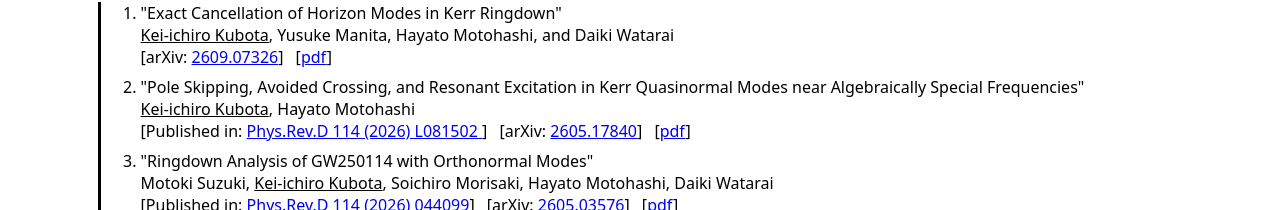
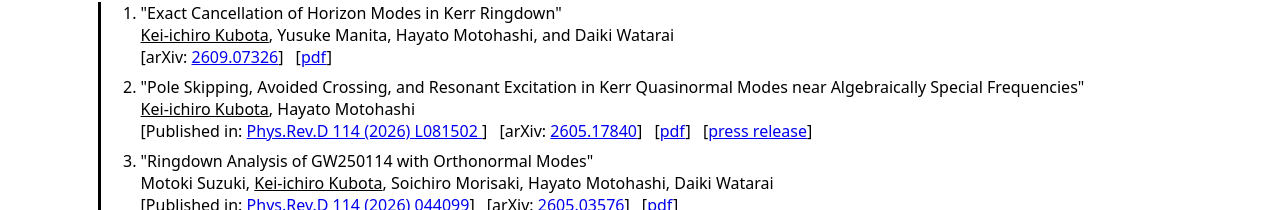
Before and after one commit to keiichirokubota/mypage, a plain HTML site: page research.html in a window 1280 px wide. Shown: the part 283-493 px from the top of the page. Drawn offline with Linux system fonts and the light colour scheme; a script that the page names is missing.

Commit message:
20261029

```diff
--- a/research.html
+++ b/research.html
@@ -40,6 +40,7 @@
         [Published in: <a href="https://doi.org/10.1103/29n2-dsmr">Phys.Rev.D 114 (2026) L081502 </a>]
         &ensp;[arXiv: <a href="https://arxiv.org/abs/2605.17840">2605.17840</a>]
         &ensp;[<a href="https://arxiv.org/pdf/2605.17840">pdf</a>]
+        &ensp;[<a href="https://www.icrr.u-tokyo.ac.jp/news/18607/">press release</a>]
       </li>
       <li>
         "Ringdown Analysis of GW250114 with Orthonormal Modes"<br>
```
